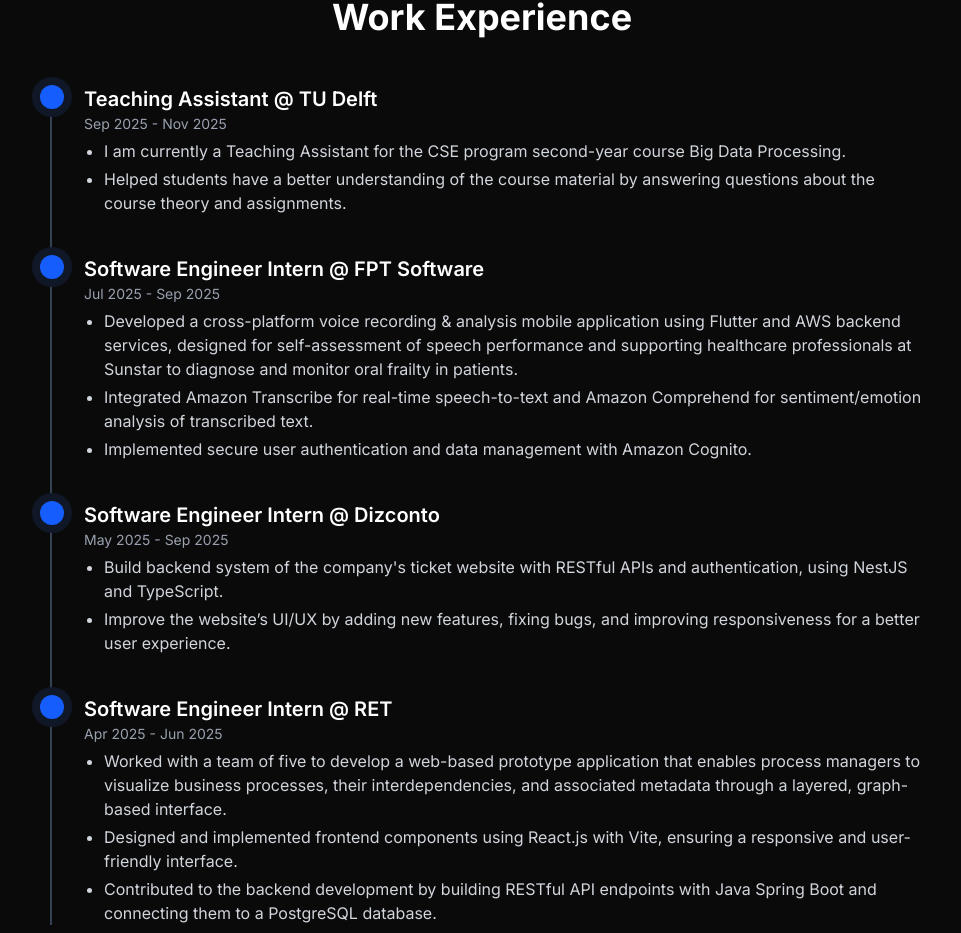
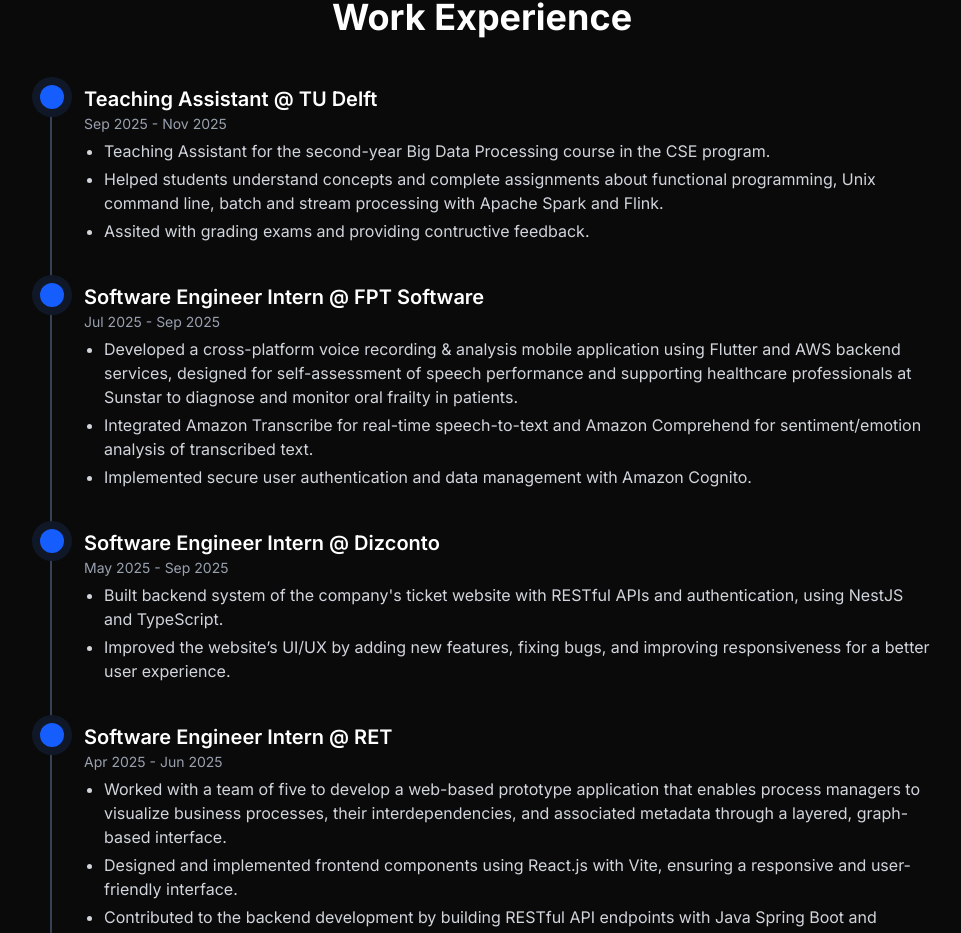
Before and after one commit to caominhnguyen05/caominh-portfolio, a Next.js app: page / in a window 1280 px wide. Shown: the part 1903-2836 px from the top of the page, without its empty margins (158-1119 px from the left). Built offline with nearby package versions, Linux system fonts and the light colour scheme.

Commit message:
Edit experience description

```diff
--- a/src/app/components/experience.tsx
+++ b/src/app/components/experience.tsx
@@ -28,8 +28,9 @@
       company: "TU Delft",
       period: "Sep 2025 - Nov 2025",
       description: [
-        "I am currently a Teaching Assistant for the CSE program second-year course Big Data Processing.",
-        "Helped students have a better understanding of the course material by answering questions about the course theory and assignments.",
+        "Teaching Assistant for the second-year Big Data Processing course in the CSE program.",
+        "Helped students understand concepts and complete assignments about functional programming, Unix command line, batch and stream processing with Apache Spark and Flink.",
+        "Assited with grading exams and providing contructive feedback.",
       ],
     },
     {
@@ -47,8 +48,8 @@
       company: "Dizconto",
       period: "May 2025 - Sep 2025",
       description: [
-        "Build backend system of the company's ticket website with RESTful APIs and authentication, using NestJS and TypeScript.",
-        "Improve the website’s UI/UX by adding new features, fixing bugs, and improving responsiveness for a better user experience.",
+        "Built backend system of the company's ticket website with RESTful APIs and authentication, using NestJS and TypeScript.",
+        "Improved the website’s UI/UX by adding new features, fixing bugs, and improving responsiveness for a better user experience.",
       ],
     },
     {
```
